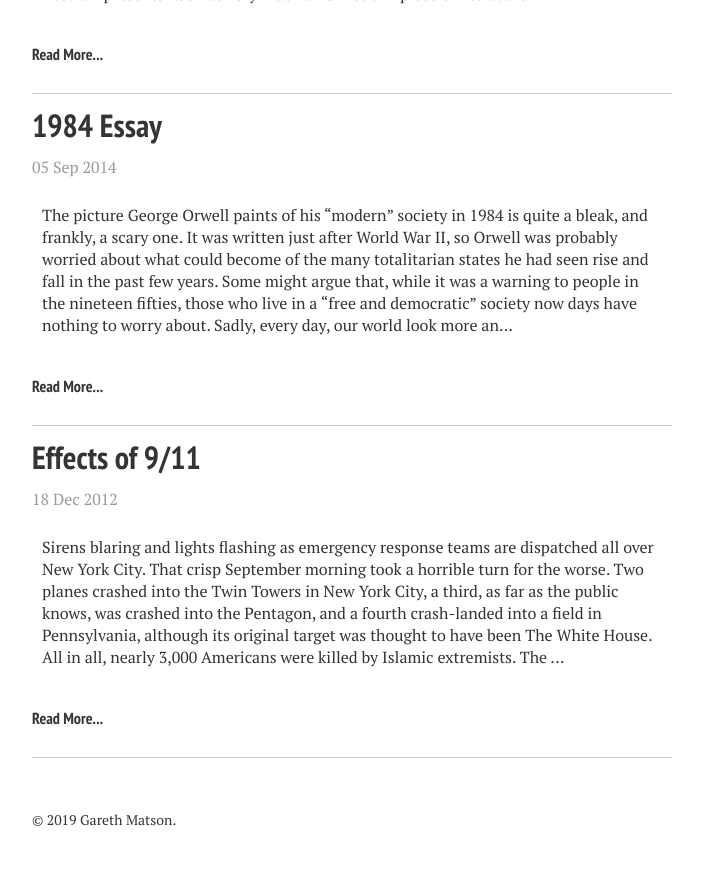
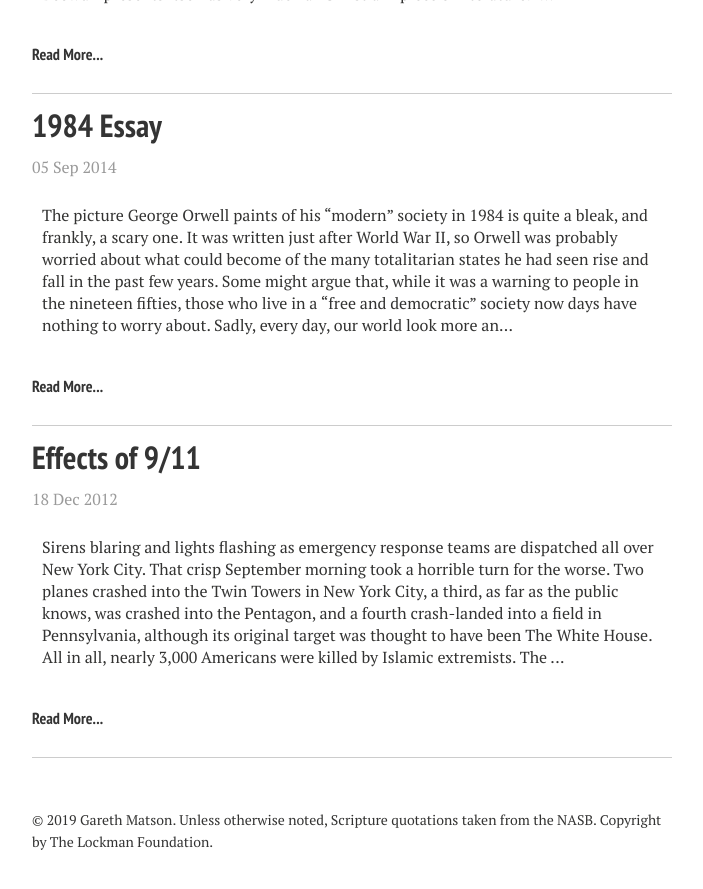
Before and after one commit to gerdums/gerdums.github.io, a Jekyll site: the page built from index.md, in a window 1280 px wide and 900 px high, scrolled down 3235 px. Shown: the top 889 px of the window, without its empty margins (288-991 px from the left). Built offline with Jekyll 4.4.1, drawn with Linux system fonts in a browser that asks for light colours; nearby versions of some CDN libraries.

Commit message:
Update _footer.html

```diff
--- a/_includes/_footer.html
+++ b/_includes/_footer.html
@@ -12,4 +12,4 @@
 </div><!-- /.google-ads -->
 {% endif %}
 
-<span>&copy; {{ site.time | date: '%Y' }} {{ site.owner.name }}.</span>
+<span>&copy; {{ site.time | date: '%Y' }} {{ site.owner.name }}. Unless otherwise noted, Scripture quotations taken from the NASB. Copyright by <a href="http://www.lockman.org/">The Lockman Foundation</a>.</span>
```
